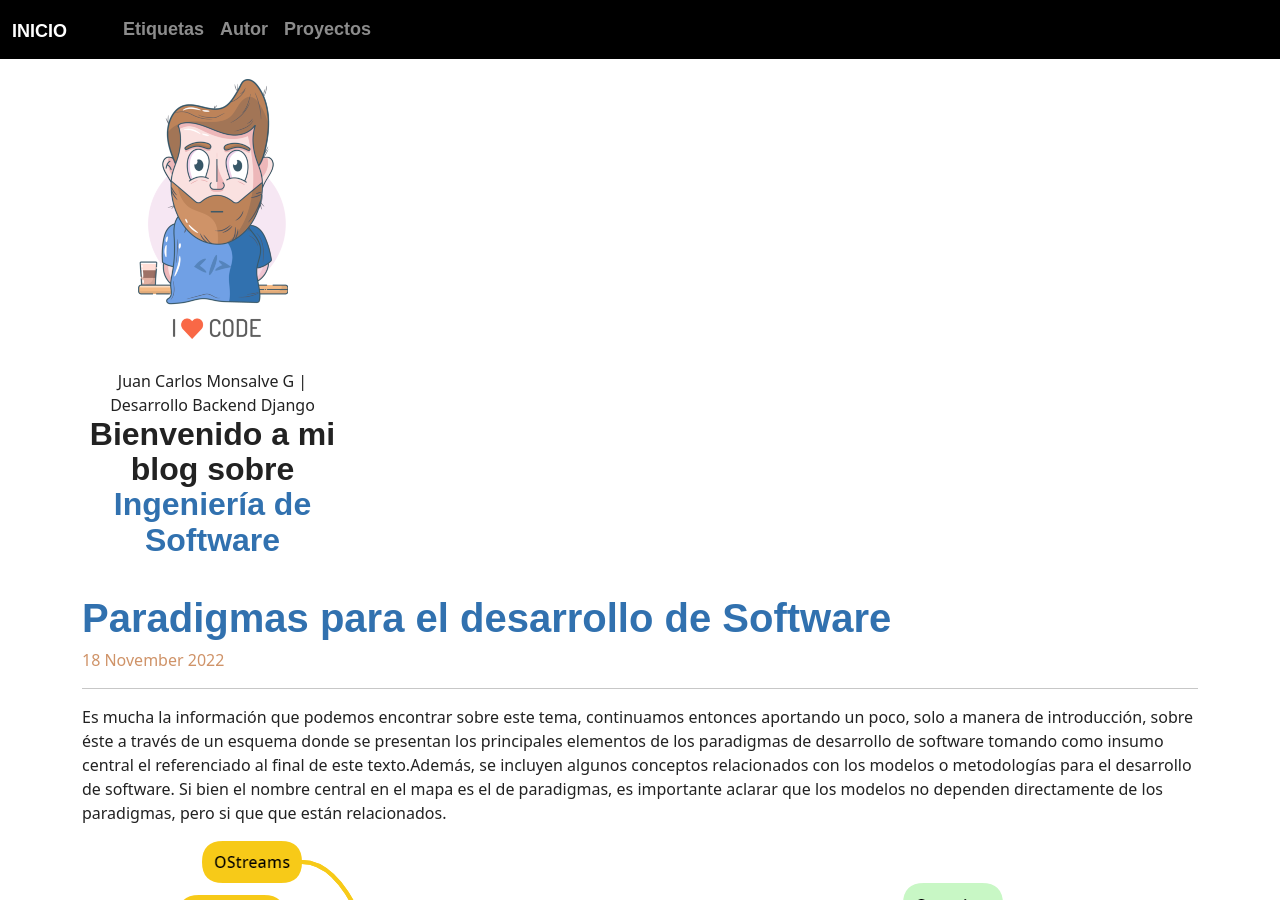
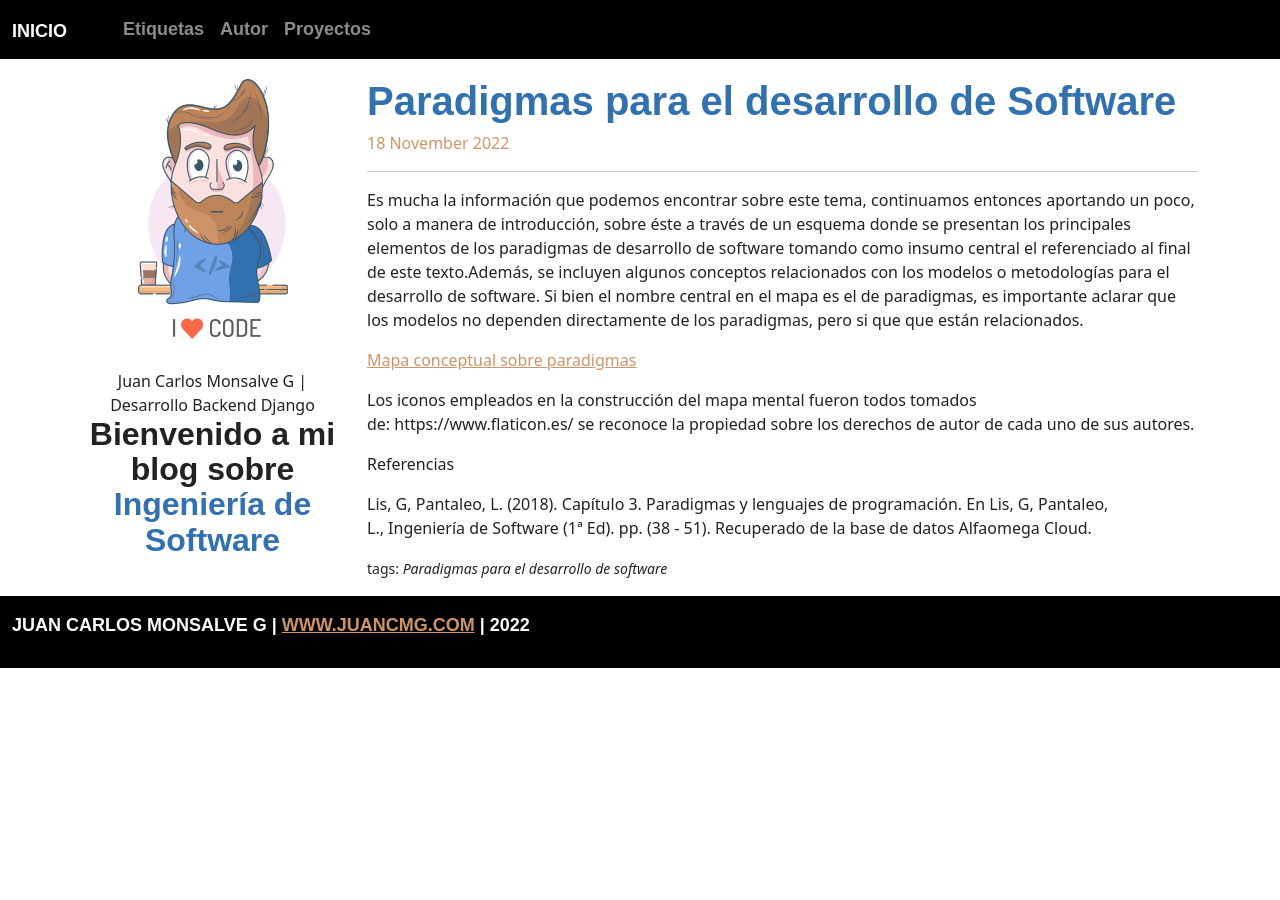
Before and after one commit to jcmonsalveg/jcmonsalveg.github.io, a Jekyll site: the page built from _posts/2022-11-18-paradigmas-para-el-desarrollo-de-software.md, in a window 1280 px wide and 900 px high. Built offline with Jekyll 4.4.1, drawn with Linux system fonts in a browser that asks for light colours; some web fonts are replaced.

Commit message:
ajuste enlace

```diff
--- a/_posts/2022-11-18-paradigmas-para-el-desarrollo-de-software.md
+++ b/_posts/2022-11-18-paradigmas-para-el-desarrollo-de-software.md
@@ -7,7 +7,7 @@ tags: ["Paradigmas para el desarrollo de software"]
 Es mucha la información que podemos encontrar sobre este tema, continuamos entonces aportando un poco, solo a manera de introducción, sobre éste a través de un esquema donde se presentan los principales elementos de los paradigmas de desarrollo de software tomando como insumo central el referenciado al final de este texto.Además, se incluyen algunos conceptos relacionados con los modelos o metodologías para el desarrollo de software. Si bien el nombre central en el mapa es el de paradigmas, es importante aclarar que los modelos no dependen directamente de los paradigmas, pero si que que están relacionados.
 
 
-![Mapa conceptual sobre paradigmas](/images/v2Paradigmas-para-el-Desarrollo-de-Software.png)
+[Mapa conceptual sobre paradigmas](/images/v2Paradigmas-para-el-Desarrollo-de-Software.png)
 
 Los iconos empleados en la construcción del mapa mental fueron todos tomados de: https://www.flaticon.es/ se reconoce la propiedad sobre los derechos de autor de cada uno de sus autores.
 
```
